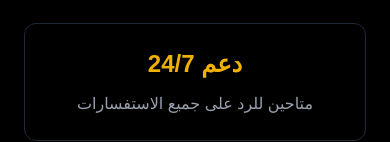
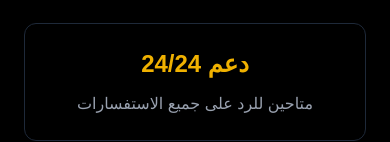
Before and after one commit to mahmoudahmed20d-bit/watch-store, a Next.js app: page / in a window 390 px wide. Shown: the part 1252-1394 px from the top of the page. Built offline with nearby package versions, Linux system fonts and the light colour scheme.

Commit message:
improve mobile design

```diff
--- a/app/page.tsx
+++ b/app/page.tsx
@@ -106,7 +106,7 @@ export default function Home() {
 
         <div className="border border-gray-800 rounded-xl p-6 text-center">
           <h3 className="text-yellow-500 text-2xl font-bold">
-            دعم 24/7
+            دعم 24/24
           </h3>
 
           <p className="text-gray-400 mt-3">
```
